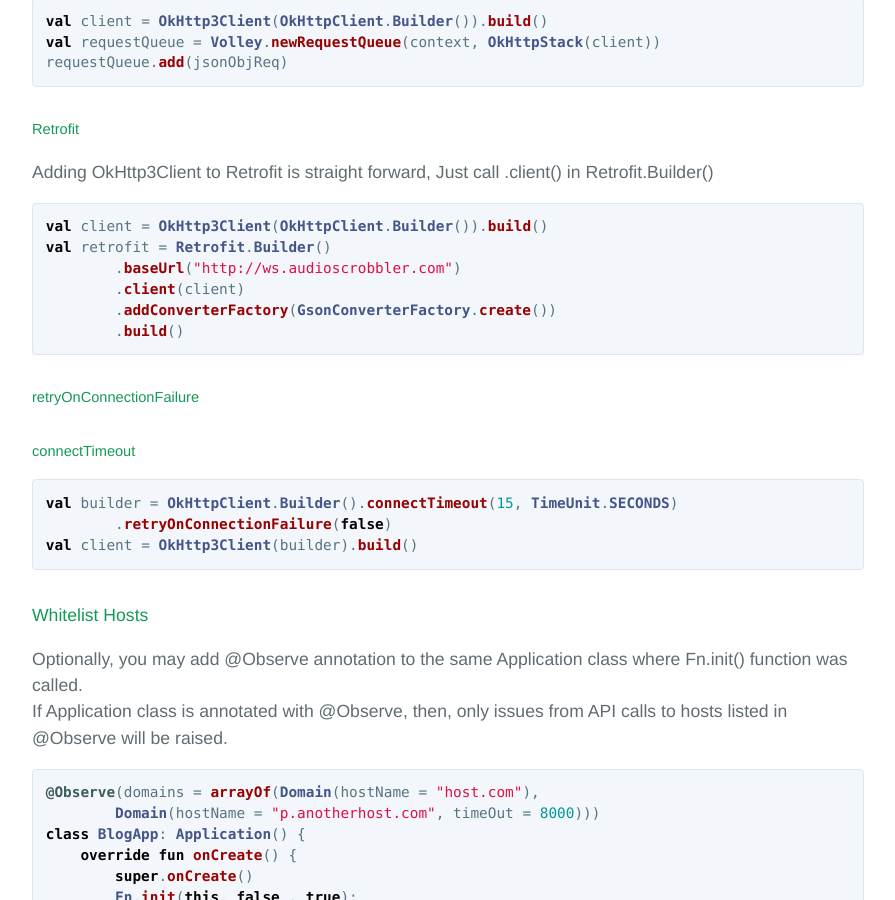
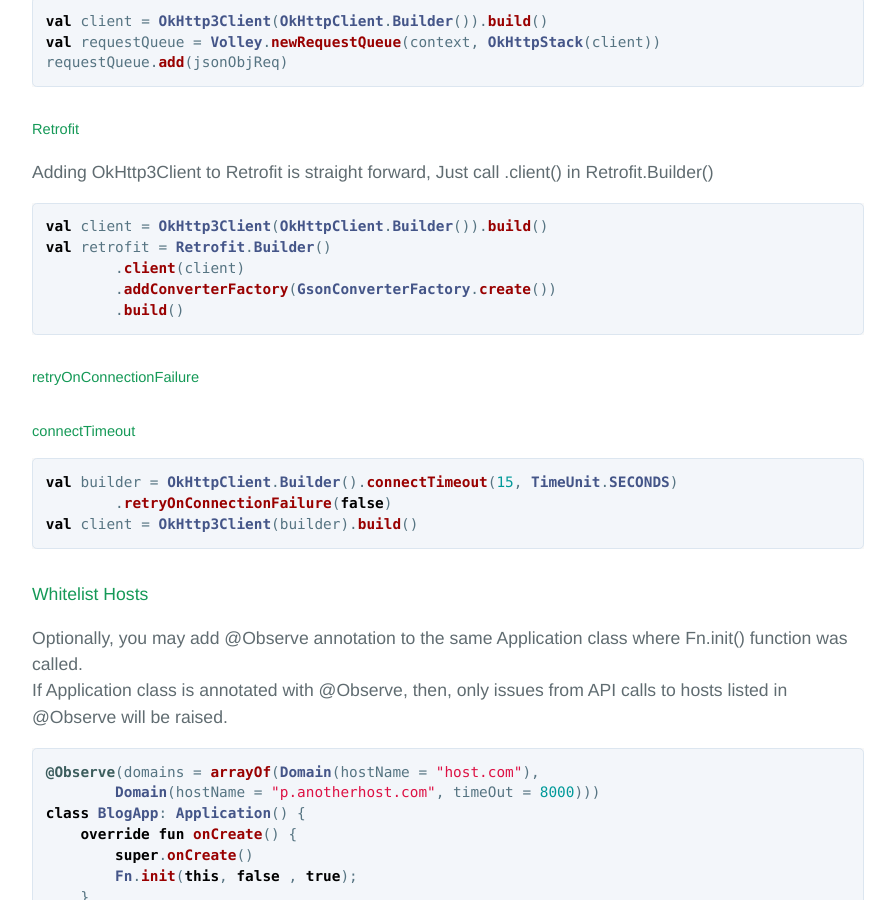
Before and after one commit to finotes/finotes.github.io, a Jekyll site: the page built from _posts/2018-02-09-kotlin-docs.md, in a window 1280 px wide and 900 px high, scrolled down 4402 px. Shown: the whole window, without its empty margins (192-1087 px from the left). Built offline with Jekyll 4.4.1, drawn with Linux system fonts in a browser that asks for light colours; some web fonts are replaced.

Commit message:
Update 2018-02-09-kotlin-docs.md

````diff
--- a/_posts/2018-02-09-kotlin-docs.md
+++ b/_posts/2018-02-09-kotlin-docs.md
@@ -177,7 +177,6 @@ Adding OkHttp3Client to Retrofit is straight forward, Just call .client() in Ret
 ```kotlin
 val client = OkHttp3Client(OkHttpClient.Builder()).build()
 val retrofit = Retrofit.Builder()
-        .baseUrl("http://ws.audioscrobbler.com")
         .client(client)
         .addConverterFactory(GsonConverterFactory.create())
         .build()
````
